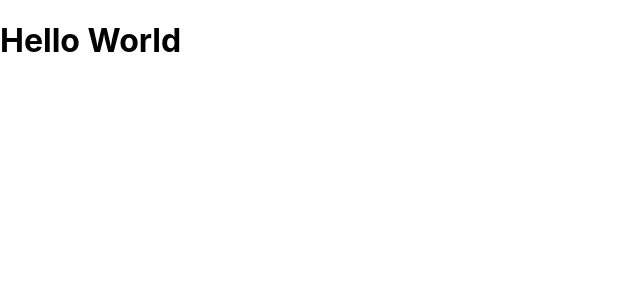
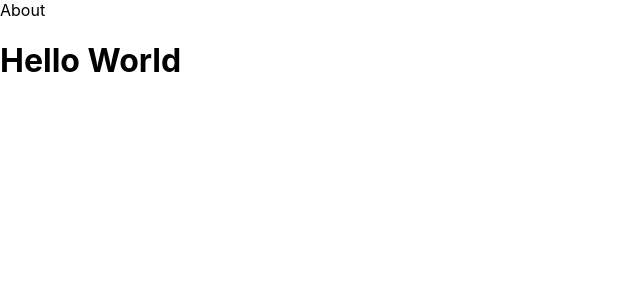
Before and after one commit to patriicke/next, a Next.js app: page / in a window 1280 px wide. Shown: the top 300 px of the page, without its empty margins (0-640 px from the left). Built offline with nearby package versions, Linux system fonts and the light colour scheme.

Commit message:
I have also intergrated the link

```diff
--- a/pages/index.js
+++ b/pages/index.js
@@ -1,8 +1,9 @@
-import styles from "../styles/Home.module.css";
+import Link from "next/link";
 
 export default function Home() {
   return (
     <div>
+      <Link href="about">About</Link>
       <h1>Hello World</h1>
     </div>
   );
```
